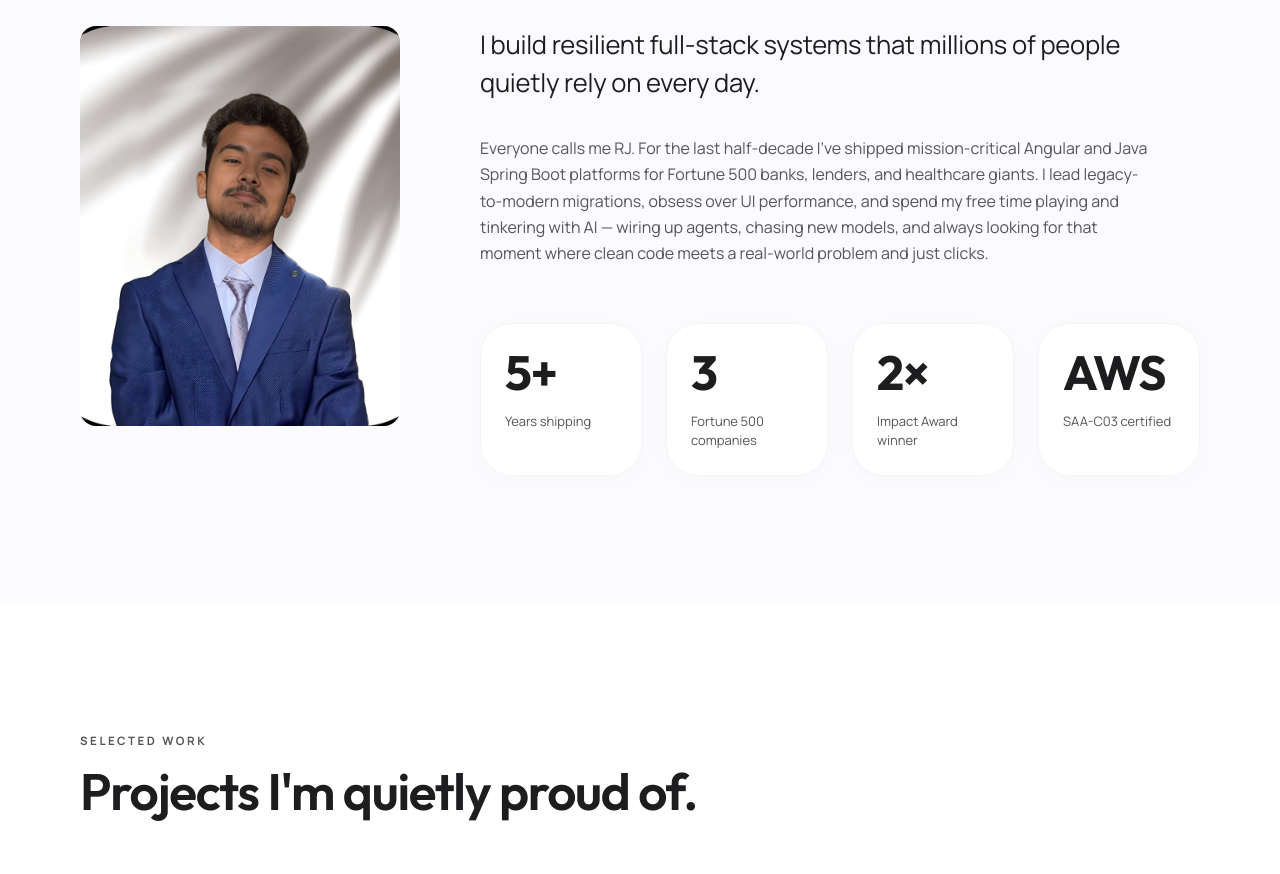
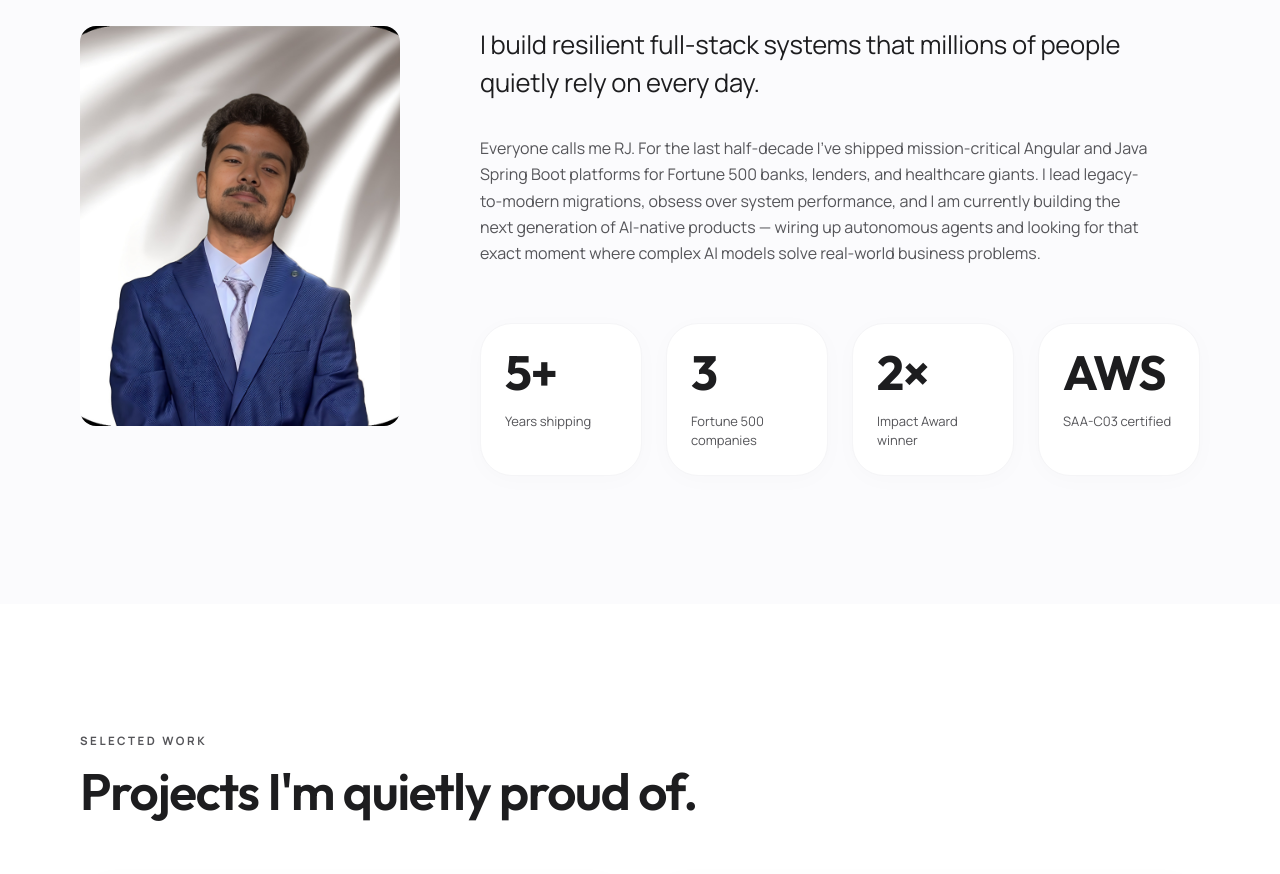
Before and after one commit to RJBOGA/portfolio, a React (Vite) app: page / in a window 1280 px wide. Shown: the part 1780-2654 px from the top of the page. Built offline with nearby package versions, Linux system fonts and the light colour scheme; grey boxes are pictures that could not be loaded; the HTML template or start-up script is replaced by a standard one.

Commit message:
Changes
Co-authored-by: RJBOGA <44426627+RJBOGA@users.noreply.github.com>

```diff
--- a/src/data/portfolio-data.ts
+++ b/src/data/portfolio-data.ts
@@ -29,7 +29,7 @@ export const personalInfo: PersonalInfo = {
   portrait: portraitFormal,
   bioLead:
     "I build resilient full-stack systems that millions of people quietly rely on every day.",
-  bio: "Everyone calls me RJ. For the last half-decade I've shipped mission-critical Angular and Java Spring Boot platforms for Fortune 500 banks, lenders, and healthcare giants. I lead legacy-to-modern migrations, obsess over UI performance, and spend my free time playing and tinkering with AI — wiring up agents, chasing new models, and always looking for that moment where clean code meets a real-world problem and just clicks.",
+  bio: "Everyone calls me RJ. For the last half-decade I've shipped mission-critical Angular and Java Spring Boot platforms for Fortune 500 banks, lenders, and healthcare giants. I lead legacy-to-modern migrations, obsess over system performance, and I am currently building the next generation of AI-native products — wiring up autonomous agents and looking for that exact moment where complex AI models solve real-world business problems.",
 };
 
 
```
